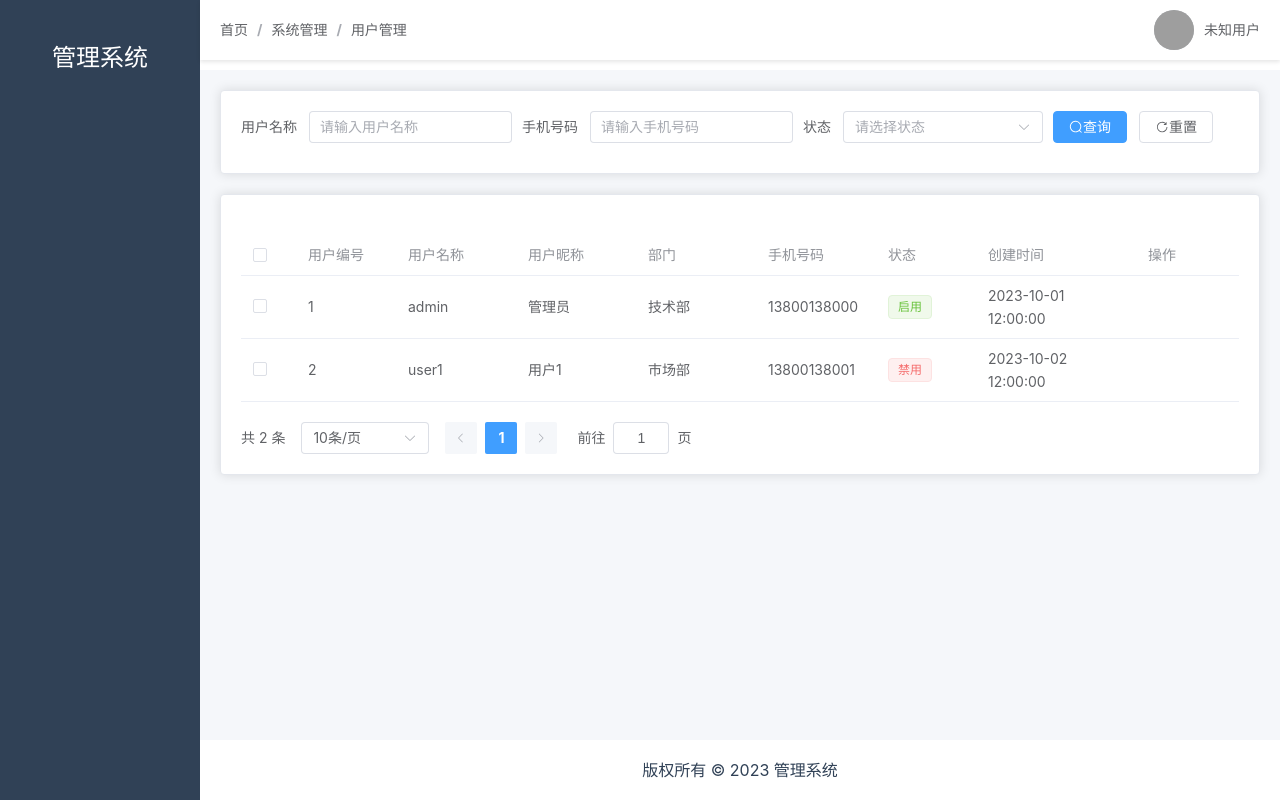
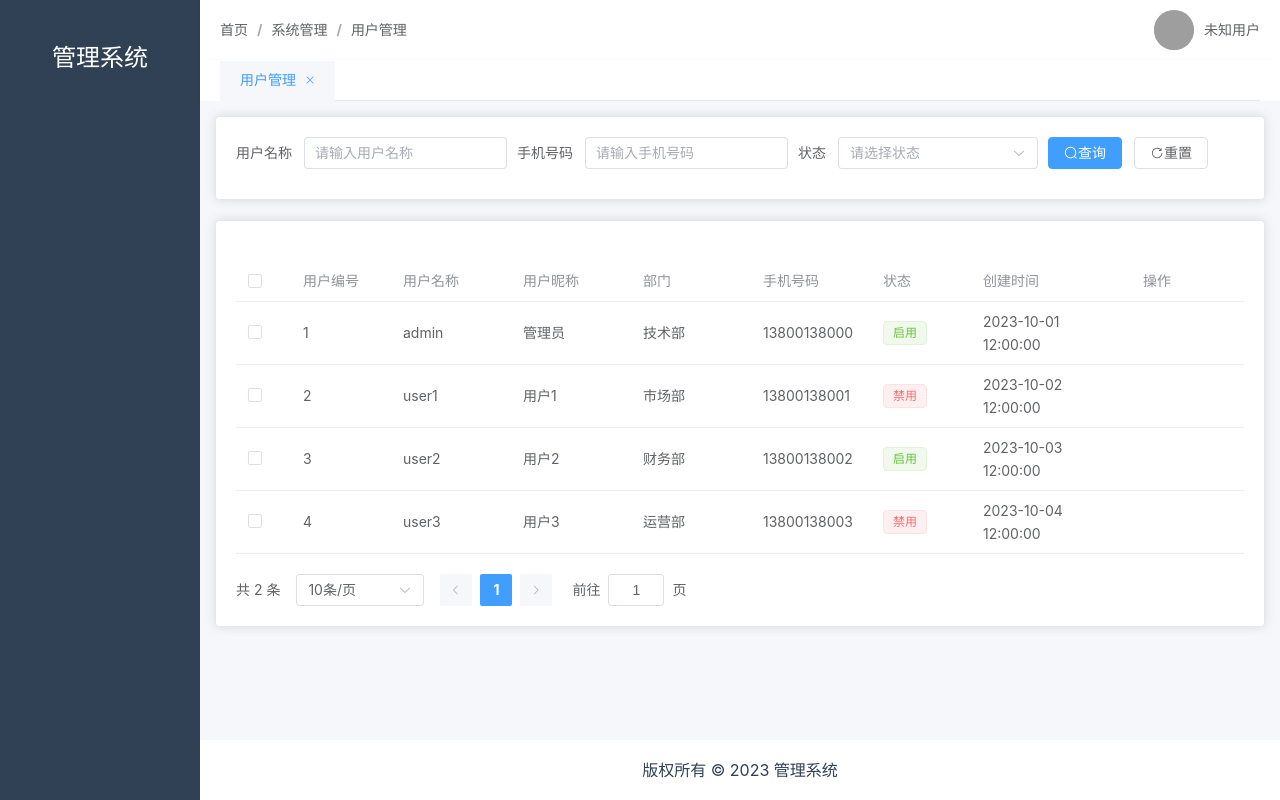
Before and after one commit to supermaodou/maodou-admin-web, a Vue app: page /system/user in a window 1280 px wide. Built offline with nearby package versions, Linux system fonts and the light colour scheme; sample sign-in values are in the browser's storage; grey boxes are pictures that could not be loaded.

Commit message:
增加标签页

```diff
--- a/src/store/index.js
+++ b/src/store/index.js
@@ -1,4 +1,5 @@
 import { createStore } from 'vuex';
+import tabs from './modules/tabs';
 
 // 从 localStorage 中恢复状态
 const storedUserInfo = JSON.parse(localStorage.getItem('userInfo')) || null;
@@ -40,6 +41,10 @@ const store = createStore({
             localStorage.removeItem('permissions');
             localStorage.removeItem('roles');
             localStorage.removeItem('menus');
+            localStorage.removeItem('tabs');
+
+            // 清空 tabs 模块的状态
+            this.commit('tabs/CLOSE_ALL_TABS');
         },
     },
     actions: {
@@ -61,6 +66,9 @@ const store = createStore({
         getRoles: (state) => state.roles,
         // 获取菜单列表
         getMenus: (state) => state.menus,
+    },
+    modules: {
+        tabs,
     },
 });
 
--- /dev/null
+++ b/src/store/modules/tabs.js
@@ -0,0 +1,63 @@
+const state = {
+    tabs: [], // 标签页列表
+    activeTab: '', // 当前激活的标签页
+};
+
+const mutations = {
+    // 添加标签页
+    ADD_TAB(state, tab) {
+        const exists = state.tabs.some((t) => t.path === tab.path);
+        if (!exists) {
+            state.tabs.push(tab);
+        }
+        state.activeTab = tab.path;
+    },
+    // 移除标签页
+    REMOVE_TAB(state, path) {
+        state.tabs = state.tabs.filter((tab) => tab.path !== path);
+        if (state.activeTab === path) {
+            // 如果移除的是当前激活的标签页
+            const lastTab = state.tabs[state.tabs.length - 1];
+            state.activeTab = lastTab ? lastTab.path : '';
+        }
+    },
+    // 设置激活的标签页
+    SET_ACTIVE_TAB(state, path) {
+        state.activeTab = path;
+    },
+    // 关闭其他标签页
+    CLOSE_OTHER_TABS(state, path) {
+        state.tabs = state.tabs.filter((tab) => tab.path === path);
+        state.activeTab = path;
+    },
+    // 关闭全部标签页
+    CLOSE_ALL_TABS(state) {
+        state.tabs = [];
+        state.activeTab = '';
+    },
+};
+
+const actions = {
+    addTab({ commit }, tab) {
+        commit('ADD_TAB', tab);
+    },
+    removeTab({ commit }, path) {
+        commit('REMOVE_TAB', path);
+    },
+    setActiveTab({ commit }, path) {
+        commit('SET_ACTIVE_TAB', path);
+    },
+    closeOtherTabs({ commit }, path) {
+        commit('CLOSE_OTHER_TABS', path);
+    },
+    closeAllTabs({ commit }) {
+        commit('CLOSE_ALL_TABS');
+    },
+};
+
+export default {
+    namespaced: true,
+    state,
+    mutations,
+    actions,
+};
--- a/src/views/Home.vue
+++ b/src/views/Home.vue
@@ -29,7 +29,7 @@
 
         <!-- 右侧内容区域 -->
         <el-container>
-            <!-- 头部 -->
+            <!-- 顶部导航栏 -->
             <el-header class="header">
                 <!-- 面包屑 -->
                 <el-breadcrumb separator="/">
@@ -51,6 +51,14 @@
                 </el-dropdown>
             </el-header>
 
+            <!-- 标签页区域 -->
+            <div class="tabs-container">
+                <el-tabs v-model="activeTab" type="card" closable @tab-remove="handleTabRemove"
+                    @tab-click="handleTabClick">
+                    <el-tab-pane v-for="tab in tabs" :key="tab.path" :label="tab.title" :name="tab.path"></el-tab-pane>
+                </el-tabs>
+            </div>
+
             <!-- 主体内容 -->
             <el-main class="main-content">
                 <router-view /> <!-- 嵌套路由的占位符 -->
@@ -65,6 +73,8 @@
 </template>
 
 <script>
+import { mapState, mapActions } from 'vuex';
+
 export default {
     name: 'Home',
     data() {
@@ -74,6 +84,7 @@ export default {
         };
     },
     computed: {
+        ...mapState('tabs', ['tabs', 'activeTab']),
         // 动态获取用户名
         username() {
             return this.$store.getters.getUserInfo?.nickname || '未知用户';
@@ -100,8 +111,27 @@ export default {
         },
     },
     methods: {
+        ...mapActions('tabs', ['addTab', 'removeTab', 'setActiveTab', 'closeOtherTabs', 'closeAllTabs']),
         // 处理菜单项选择
         handleMenuSelect(path) {
+            this.$router.push(path);
+        },
+        // 处理标签页关闭
+        handleTabRemove(path) {
+            this.removeTab(path); // 从 Vuex 中移除标签页
+            if (this.activeTab === path) {
+                // 如果关闭的是当前激活的标签页
+                const lastTab = this.tabs[this.tabs.length - 1];
+                if (lastTab) {
+                    this.$router.push(lastTab.path); // 跳转到上一个标签页
+                } else {
+                    this.$router.push('/dashboard'); // 如果没有其他标签页，跳转到首页
+                }
+            }
+        },
+        // 处理标签页点击
+        handleTabClick(tab) {
+            const path = tab.props.name; // 获取标签页的路由路径
             this.$router.push(path); // 跳转到对应路由
         },
         // 处理退出登录
@@ -117,10 +147,13 @@ export default {
         },
     },
     watch: {
-        // 监听路由变化，更新激活的菜单项
+        // 监听路由变化，更新激活的菜单项和标签页
         '$route.path': {
             handler(newPath) {
                 this.activeMenu = newPath;
+                const title = this.$route.meta?.title || '未命名';
+                this.addTab({ path: newPath, title });
+                this.setActiveTab(newPath);
             },
             immediate: true,
         },
@@ -136,18 +169,16 @@ html {
 }
 
 .el-main {
-    /* 移除默认的内边距 */
     padding: 0;
-    /* 减去头部高度 */
-    height: calc(100vh - 60px);
+    height: calc(100vh - 120px);
+    /* 减去顶部导航栏和标签页区域的高度 */
     overflow: auto;
-    /* 如果内容超出屏幕，显示滚动条 */
 }
 
 .icon-component {
     width: 1em;
     height: 1em;
-    margin-right: 8px
+    margin-right: 8px;
 }
 
 /* 顶部导航栏样式 */
@@ -158,23 +189,55 @@ html {
     display: flex;
     justify-content: space-between;
     align-items: center;
-    /* 添加阴影 */
     box-shadow: 0 2px 4px rgba(0, 0, 0, 0.1);
-    /* 增加内边距 */
     padding: 0 20px;
-    /* 增加与内容部分的间隙 */
-    margin-bottom: 10px;
+}
+
+/* 标签页区域样式 */
+.tabs-container {
+    background-color: #ffffff;
+    padding: 0 20px;
+    box-shadow: 0 2px 4px rgba(0, 0, 0, 0.1);
+}
+
+/* 调整标签页高度和样式 */
+.el-tabs {
+    margin-top: 0;
+}
+
+.el-tabs--card>.el-tabs__header {
+    margin: 0;
+}
+
+.el-tabs--card>.el-tabs__header .el-tabs__item {
+    height: 40px;
+    /* 调整标签页高度 */
+    line-height: 40px;
+    /* 调整标签页文字垂直居中 */
+    font-size: 14px;
+    /* 调整标签页文字大小 */
+    padding: 0 20px;
+    /* 调整标签页内边距 */
+}
+
+.el-tabs--card>.el-tabs__header .el-tabs__nav {
+    border: none;
+    /* 移除默认边框 */
+}
+
+.el-tabs--card>.el-tabs__header .el-tabs__item.is-active {
+    background-color: #f5f7fa;
+    /* 激活标签页的背景色 */
+    border-bottom-color: #f5f7fa;
+    /* 激活标签页的底部边框颜色 */
 }
 
 /* 主体内容样式 */
 .main-content {
-    /* 增加内边距 */
-    padding: 20px;
-    /* 减去头部高度和间隙 */
-    height: calc(100vh - 70px);
-    /* 如果内容超出屏幕，显示滚动条 */
+    padding: 15px;
+    height: calc(100vh - 120px);
+    /* 减去顶部导航栏和标签页区域的高度 */
     overflow: auto;
-    /* 添加背景色 */
     background-color: #f5f7fa;
 }
 </style>
--- a/src/views/system/User.vue
+++ b/src/views/system/User.vue
@@ -111,6 +111,24 @@ export default {
           status: '0',
           createTime: '2023-10-02 12:00:00',
         },
+        {
+          id: 3,
+          username: 'user2',
+          nickname: '用户2',
+          department: '财务部',
+          phone: '13800138002',
+          status: '1',
+          createTime: '2023-10-03 12:00:00',
+        },
+        {
+          id: 4,
+          username: 'user3',
+          nickname: '用户3',
+          department: '运营部',
+          phone: '13800138003',
+          status: '0',
+          createTime: '2023-10-04 12:00:00',
+        },
       ],
       // 分页数据
       pagination: {
```
